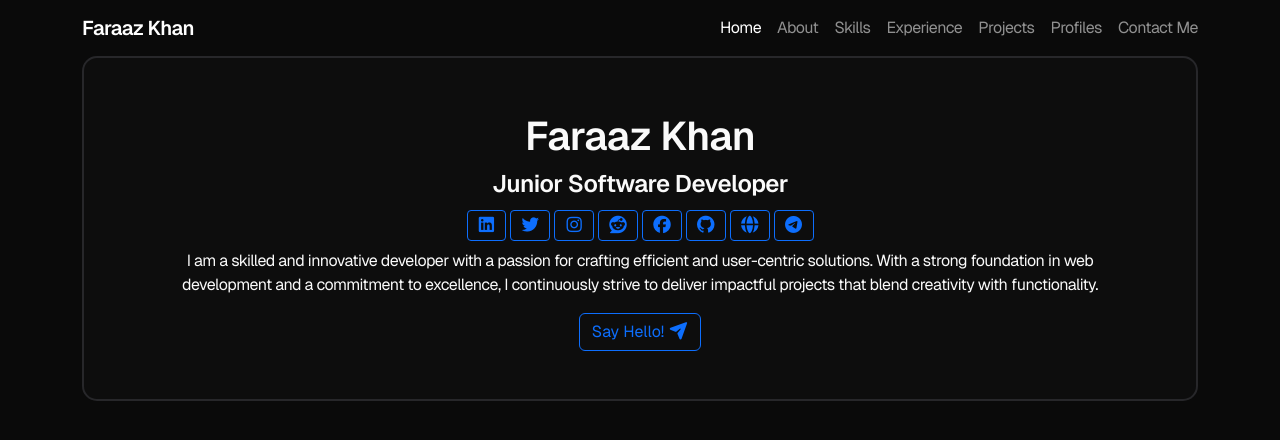
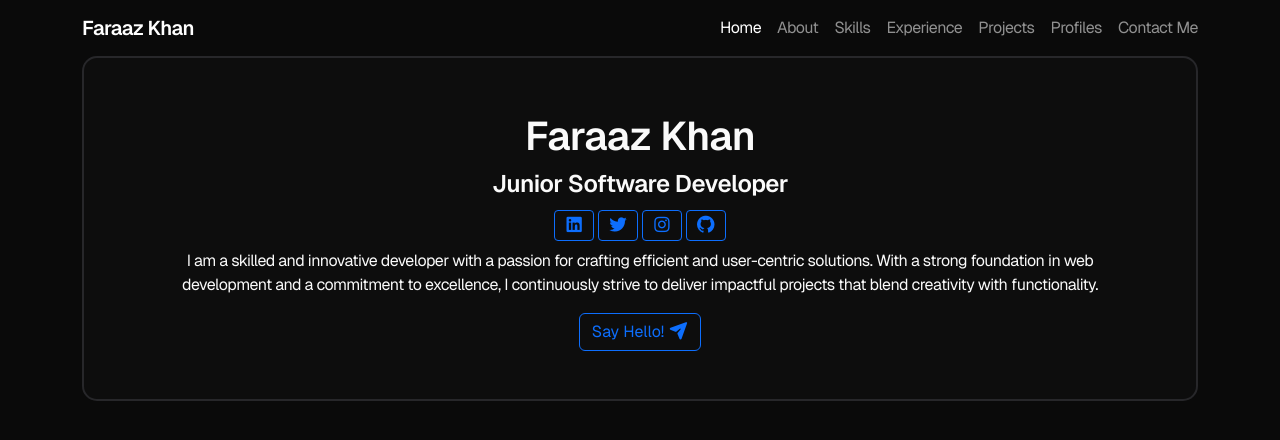
Before and after one commit to faraazkhan20/portfolio, a React (Vite) app: page / in a window 1280 px wide. Shown: the top 440 px of the page. Built offline with nearby package versions, Linux system fonts and the light colour scheme.

Commit message:
Updated src/components/Navbar.jsx

```diff
--- a/src/components/Hero.jsx
+++ b/src/components/Hero.jsx
@@ -8,29 +8,29 @@ function Hero() {
 
       <div className="pb-2 d-flex justify-content-center gap-1">
         <button className="btn btn-sm btn-outline-primary">
-          <i class="fab fa-linkedin fa-lg"></i>
+          <i className="fab fa-linkedin fa-lg"></i>
         </button>
         <button className="btn btn-sm btn-outline-primary">
-          <i class="fab fa-twitter fa-lg"></i>
+          <i className="fab fa-twitter fa-lg"></i>
         </button>
         <button className="btn btn-sm btn-outline-primary">
-          <i class="fab fa-instagram fa-lg"></i>
+          <i className="fab fa-instagram fa-lg"></i>
         </button>
+        {/* <button className="btn btn-sm btn-outline-primary">
+          <i className="fab fa-reddit fa-lg"></i>
+        </button> */}
+        {/* <button className="btn btn-sm btn-outline-primary">
+          <i className="fab fa-facebook fa-lg"></i>
+        </button> */}
         <button className="btn btn-sm btn-outline-primary">
-          <i class="fab fa-reddit fa-lg"></i>
+          <i className="fab fa-github fa-lg"></i>
         </button>
-        <button className="btn btn-sm btn-outline-primary">
-          <i class="fab fa-facebook fa-lg"></i>
-        </button>
-        <button className="btn btn-sm btn-outline-primary">
-          <i class="fab fa-github fa-lg"></i>
-        </button>
-        <button className="btn btn-sm btn-outline-primary">
-          <i class="fas fa-globe fa-lg"></i>
-        </button>
-        <button className="btn btn-sm btn-outline-primary">
-          <i class="fab fa-telegram fa-lg"></i>
-        </button>
+        {/* <button className="btn btn-sm btn-outline-primary">
+          <i className="fas fa-globe fa-lg"></i>
+        </button> */}
+        {/* <button className="btn btn-sm btn-outline-primary">
+          <i className="fab fa-telegram fa-lg"></i>
+        </button> */}
       </div>
 
       <p className="px-0 px-md-5">I am a skilled and innovative developer with a passion for crafting efficient and user-centric solutions. With a strong foundation in web development and a commitment to excellence, I continuously strive to deliver impactful projects that blend creativity with functionality.</p>
--- a/src/components/Navbar.jsx
+++ b/src/components/Navbar.jsx
@@ -10,7 +10,7 @@ function Navbar() {
         {/* <button className="navbar-toggler" type="button" data-bs-toggle="offcanvas" data-bs-target="#offcanvasNavbar" aria-controls="offcanvasNavbar">
           <span className="navbar-toggler-icon"></span>
         </button> */}
-        <span className="navbar-toggler navbar-toggler-icon" data-bs-toggle="offcanvas" data-bs-target="#offcanvasNavbar" aria-controls="offcanvasNavbar"></span>
+        <span className="navbar-toggler navbar-toggler-icon" data-bs-toggle="offcanvas" data-bs-target="#offcanvasNavbar" aria-controls="offcanvasNavbar" style={{ border: "0px" }}></span>
 
         {/* Offcanvas Menu */}
         <div className="offcanvas offcanvas-start" tabIndex="-1" id="offcanvasNavbar" aria-labelledby="offcanvasNavbarLabel" style={{ backgroundColor: "black", borderRight: "2px solid #27272a" }}>
```
